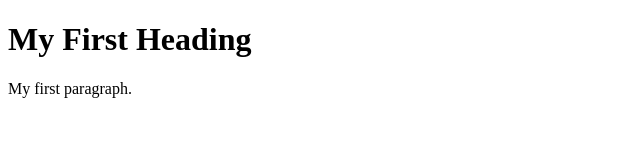
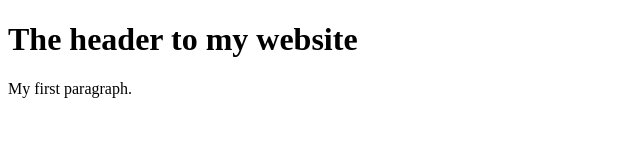
Before and after one commit to alex-oros/git-demo, a plain HTML site: page index.html in a window 1280 px wide. Shown: the whole page, without its empty margins (0-640 px from the left). Drawn offline with Linux system fonts and the light colour scheme.

Commit message:
A few more changes for the website

```diff
--- a/index.html
+++ b/index.html
@@ -2,7 +2,7 @@
 <html>
 <body>
 
-<h1>My First Heading</h1>
+<h1>The header to my website</h1>
 
 <p>My first paragraph.</p>
 
```
Also changed, not shown: 1 other file.
